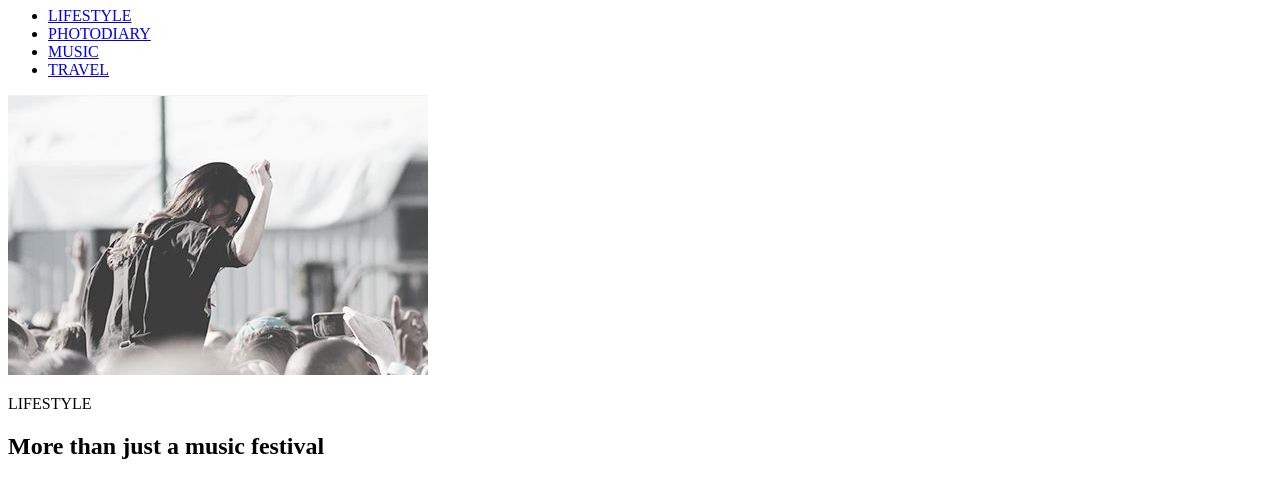
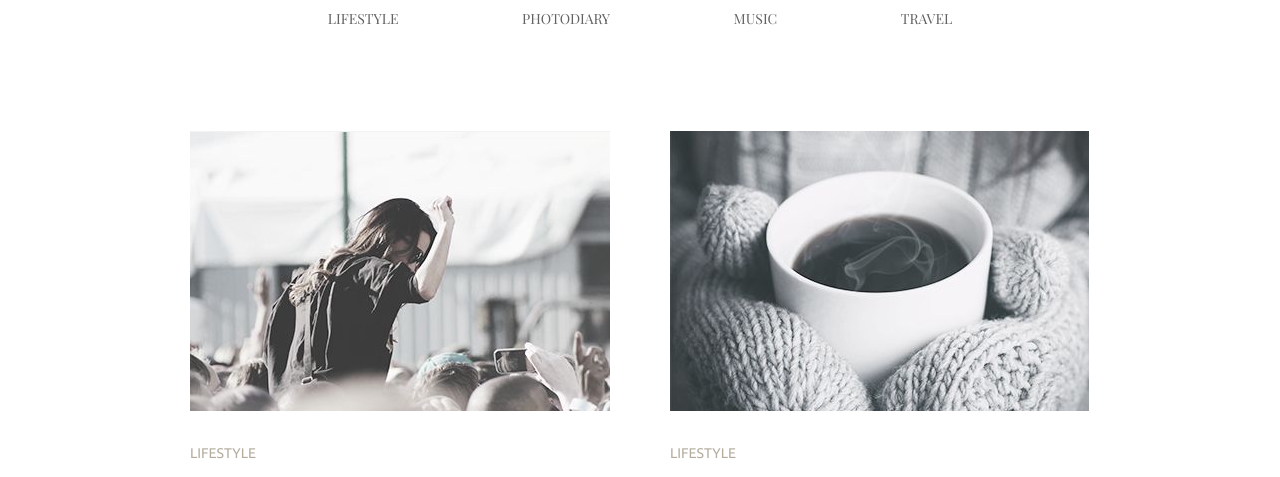
Before and after one commit to amyshchyshen/goit-course, a plain HTML site: page module-03/index.html in a window 1280 px wide. Shown: the part 73-550 px from the top of the page. Drawn offline with nearby package versions, Linux system fonts and the light colour scheme; the site is published under a folder, as on GitHub Pages, so addresses that start at the root find nothing.

Commit message:
3 HW v 1.1

```diff
--- a/module-03/index.html
+++ b/module-03/index.html
@@ -3,7 +3,7 @@
 <head>
     <meta charset="UTF-8">
     <title>Homework03</title>
-    <link rel="stylesheet" href="/styles/styles.css" >
+    <link rel="stylesheet" href="css/styles.css" >
     <meta name="viewport" content="width=device-width, initial-scale=1.0">
     <meta http-equiv="X-UA-Compatible" content="ie=edge">
 </head>
```
Also changed, not shown: module-03/css/styles.css (renamed from module-03/styles/styles.css).
